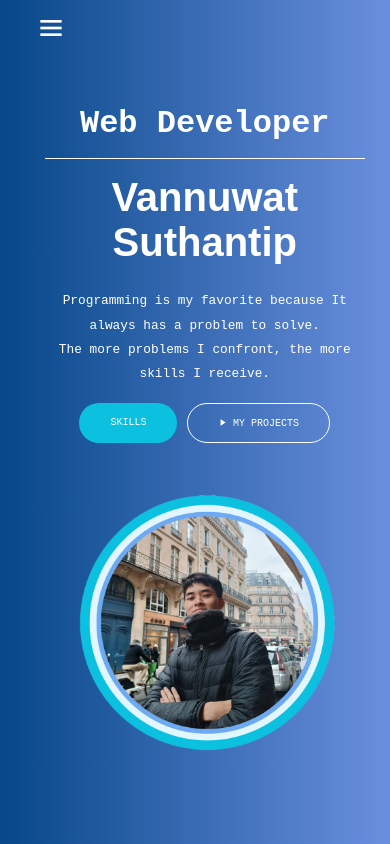
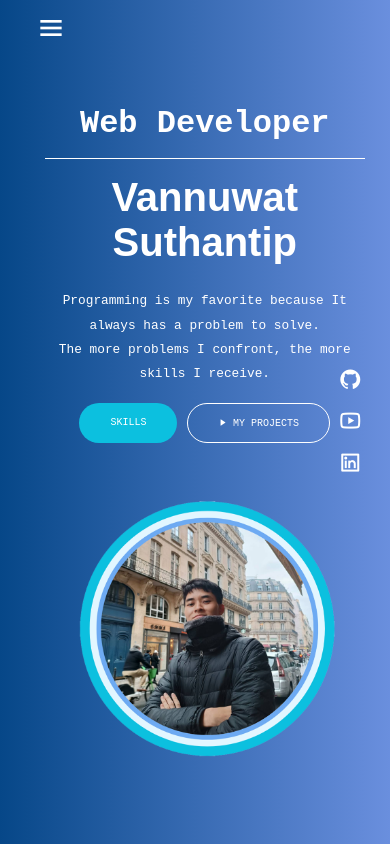
Before and after one commit to vannuwat/portfolio, a React (Create React App) app: page / in a window 390 px wide. Shown: the top 844 px of the page. Built offline with nearby package versions, Linux system fonts and the light colour scheme; a web font is replaced by a local one.

Commit message:
return all and remove responsive at my project page

```diff
--- a/src/App.css
+++ b/src/App.css
@@ -163,7 +163,6 @@ header{
   right: 3%;
   top: 50%;
   transform: translateY(-50%);
-  display: none;
 }
 .icons i{
   display: block;
@@ -368,9 +367,6 @@ header{
     height: 100%;
     place-content: center;
   }
-  .others-web{
-    min-height: 60vh;
-  }
 }
 @media (max-width: 500px){
   .hero-text{
@@ -404,9 +400,6 @@ header{
   .hero-text p{
     font-size: 0.8rem;
   }
-  .others-web{
-    min-height: 40vh;
-  }
   .grid-item {
     background-color: #ccc;
     display: flex;
--- a/src/App.js
+++ b/src/App.js
@@ -107,7 +107,7 @@ function App() {
             <button onClick={scrollToSkill}>Skills</button>
             <button onClick={scrollToWeb} className="ctaa"><i className="ri-play-fill"></i>My projects</button>
           </div>
-          <div className="hero-img"><img src="/design1.png" alt="profile_pic"></img></div>
+          <div className="hero-img-anime"><img src="/design1.png" alt="profile_pic"></img></div>
         </div>
         <div className="profile" id="profile">
           <div className="hero-text">
```
